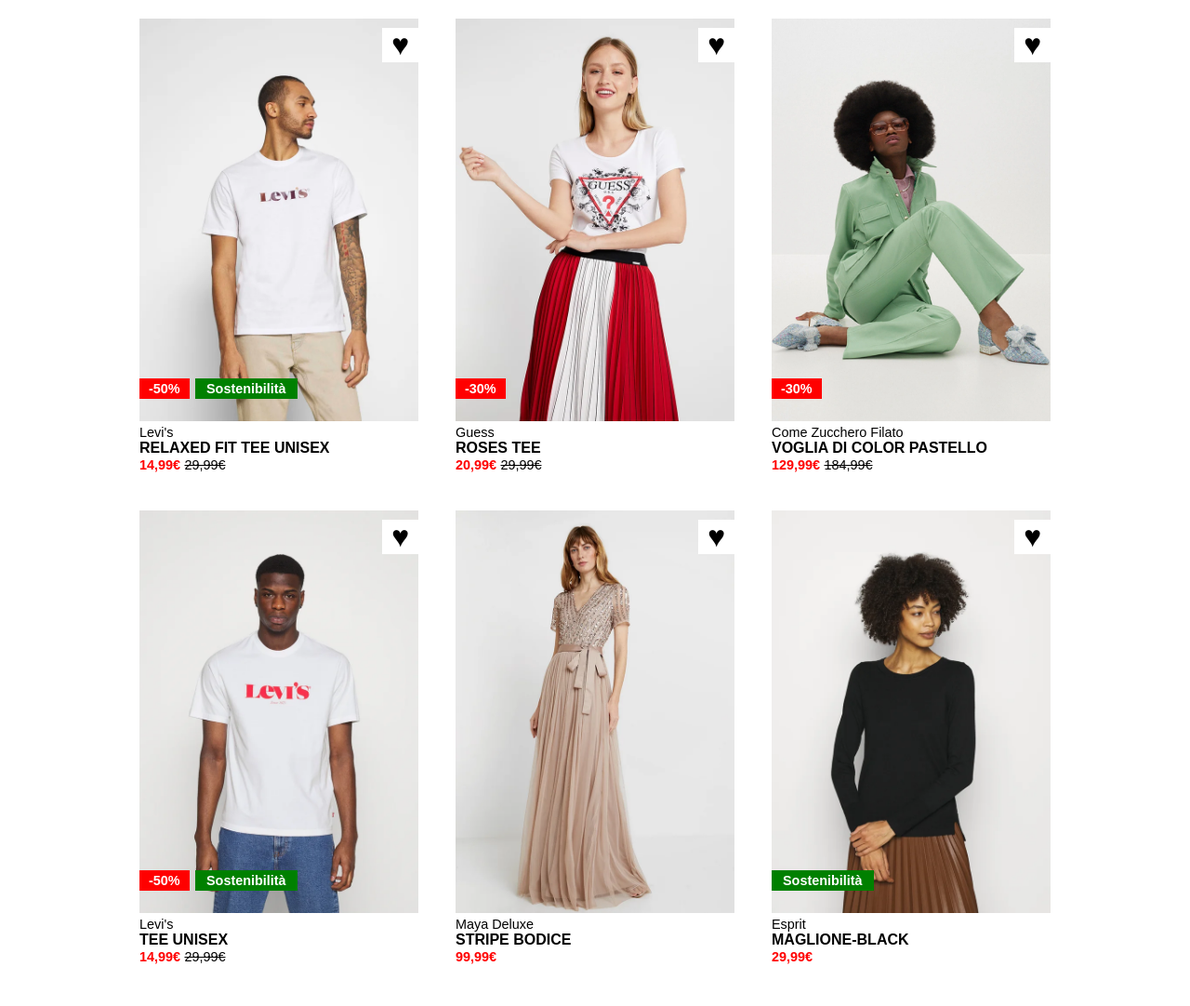
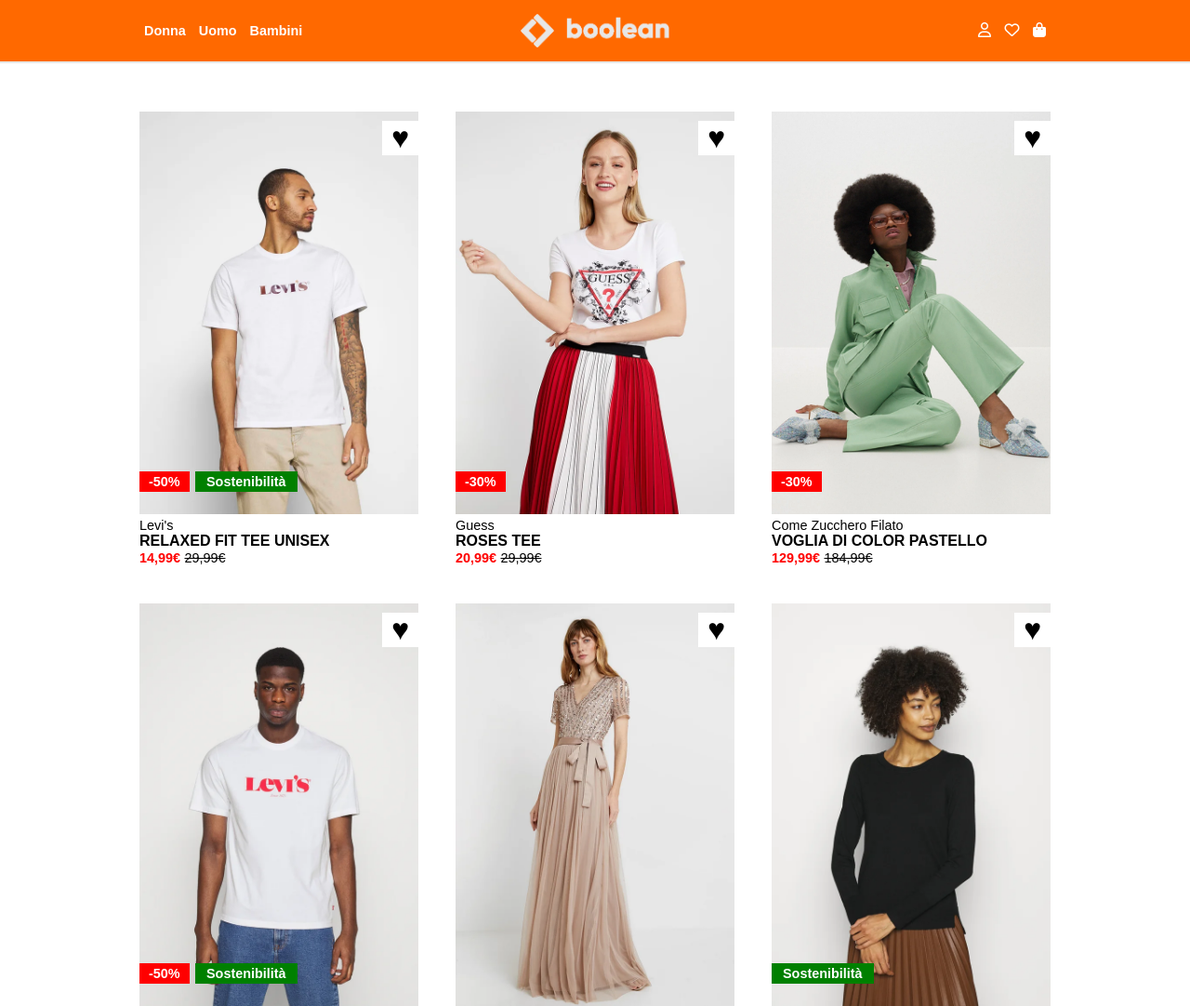
Before and after one commit to luigicaiaffa/html-css-boolando, a plain HTML site: page index.html in a window 1280 px wide. Shown: the top 1082 px of the page at 93% size. Before the commit the page ends 1058 px from the top, so only its background shows below. Drawn offline with Linux system fonts and the light colour scheme.

Commit message:
add page header

```diff
--- a/css/style.css
+++ b/css/style.css
@@ -12,6 +12,16 @@ img {
 
 body {
   font-family: Arial, Helvetica, sans-serif;
+  margin: 100px 0;
+}
+
+li {
+  list-style-type: none;
+}
+
+a {
+  color: currentColor;
+  text-decoration: none;
 }
 
 /* ! UTILS */
@@ -101,6 +111,51 @@ body {
   cursor: pointer;
 }
 
+/* ! PAGE HEADER */
+
+.page-header {
+  background-color: #ff6900;
+  padding: 15px;
+  border-bottom: 2px solid #e7e7e5;
+  position: fixed;
+  left: 0;
+  top: 0;
+  right: 0;
+  z-index: 1;
+}
+
+.page-header > .container {
+  display: flex;
+  justify-content: space-between;
+  align-items: center;
+  width: 1000px;
+}
+
+.header-left-nav li,
+.header-right-nav li {
+  display: inline-block;
+  color: white;
+  font-weight: bold;
+  padding: 0 5px;
+}
+
+.header-left-nav,
+.header-right-nav {
+  width: 300px;
+}
+
+.header-left-nav {
+  font-size: 0.9rem;
+}
+
+.header-right-nav {
+  text-align: right;
+}
+
+.header-logo {
+  width: 160px;
+}
+
 /* ! MAIN SECTION */
 
 .product-card {
@@ -108,9 +163,6 @@ body {
   margin: 20px;
   position: relative;
   cursor: pointer;
-
-  /* ? DEBUG */
-  /* background-color: #a8a8a8; */
 }
 
 .product-card-section > .container {
--- a/index.html
+++ b/index.html
@@ -3,11 +3,60 @@
   <head>
     <meta charset="UTF-8" />
     <meta name="viewport" content="width=device-width, initial-scale=1.0" />
-    <title>Document</title>
+    <title>Boolando</title>
+
+    <!-- FONT AWESOME -->
+    <link
+      rel="stylesheet"
+      href="https://cdnjs.cloudflare.com/ajax/libs/font-awesome/6.6.0/css/all.min.css"
+      integrity="sha512-Kc323vGBEqzTmouAECnVceyQqyqdsSiqLQISBL29aUW4U/M7pSPA/gEUZQqv1cwx4OnYxTxve5UMg5GT6L4JJg=="
+      crossorigin="anonymous"
+      referrerpolicy="no-referrer"
+    />
+
+    <!-- MY CSS -->
     <link rel="stylesheet" href="./css/style.css" />
   </head>
+
   <body>
-    <header></header>
+    <!-- PAGE HEADER -->
+    <header class="page-header">
+      <!-- CONTAINER -->
+      <div class="container">
+        <!-- HEADER NAV LEFT -->
+        <nav class="header-left-nav">
+          <ul>
+            <li><a href="#"> Donna</a></li>
+            <li><a href="#">Uomo</a></li>
+            <li><a href="#">Bambini</a></li>
+          </ul>
+        </nav>
+
+        <!-- LOGO -->
+        <img
+          class="header-logo"
+          src="./img/boolean-logo.png"
+          alt="boolean-logo"
+        />
+
+        <!-- HEADER NAV RIGHT -->
+        <nav class="header-right-nav">
+          <ul>
+            <li>
+              <a href="#"><i class="fa-regular fa-user"></i></a>
+            </li>
+            <li>
+              <a href="#"><i class="fa-regular fa-heart"></i></a>
+            </li>
+            <li>
+              <a href="#"><i class="fa-solid fa-bag-shopping"></i></a>
+            </li>
+          </ul>
+        </nav>
+      </div>
+    </header>
+
+    <!-- MAIN SECTION -->
     <main>
       <!-- PRODUCT CARD SECTION -->
       <section class="product-card-section">
@@ -86,6 +135,8 @@
         </div>
       </section>
     </main>
+
+    <!-- FOOTER -->
     <footer></footer>
   </body>
 </html>
```
